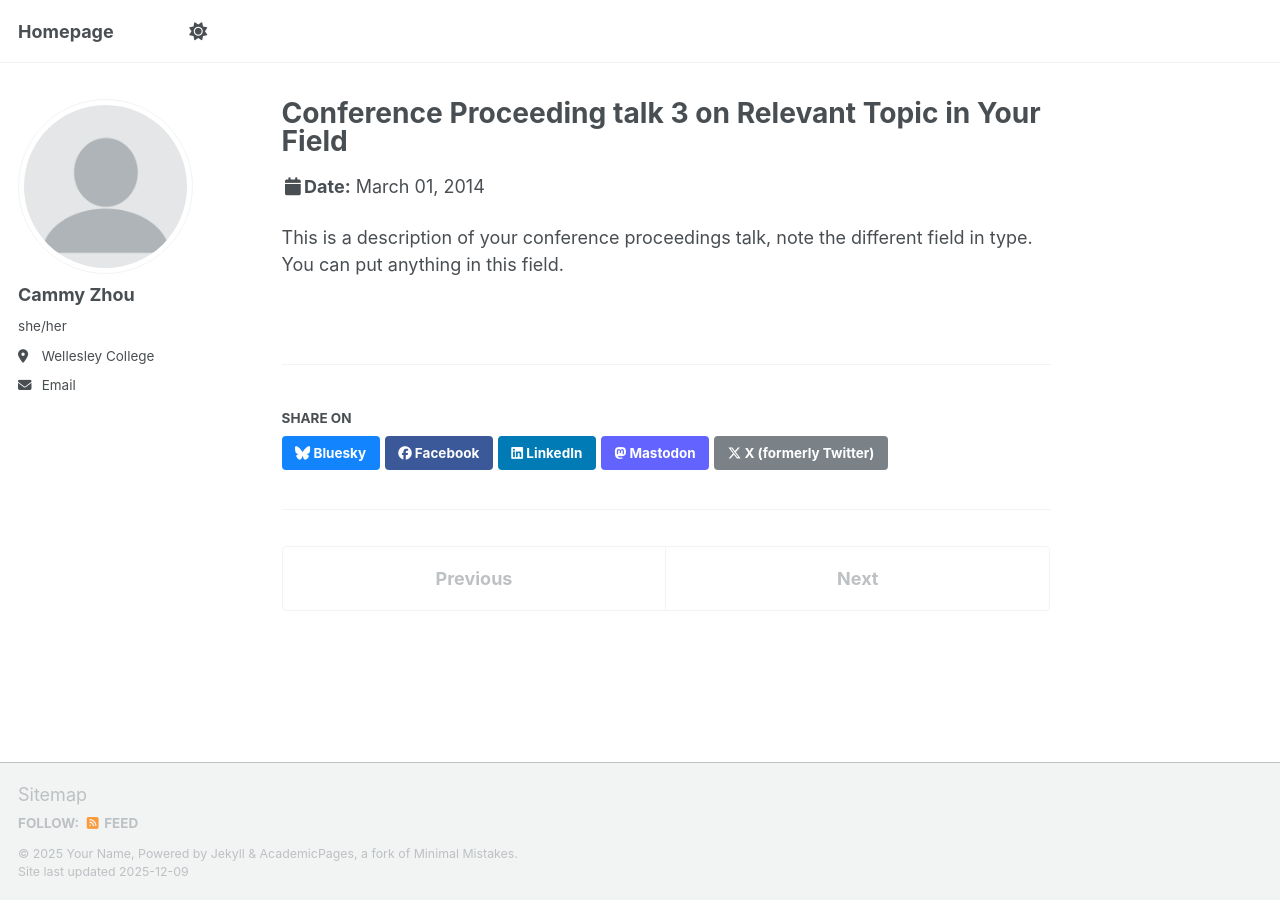
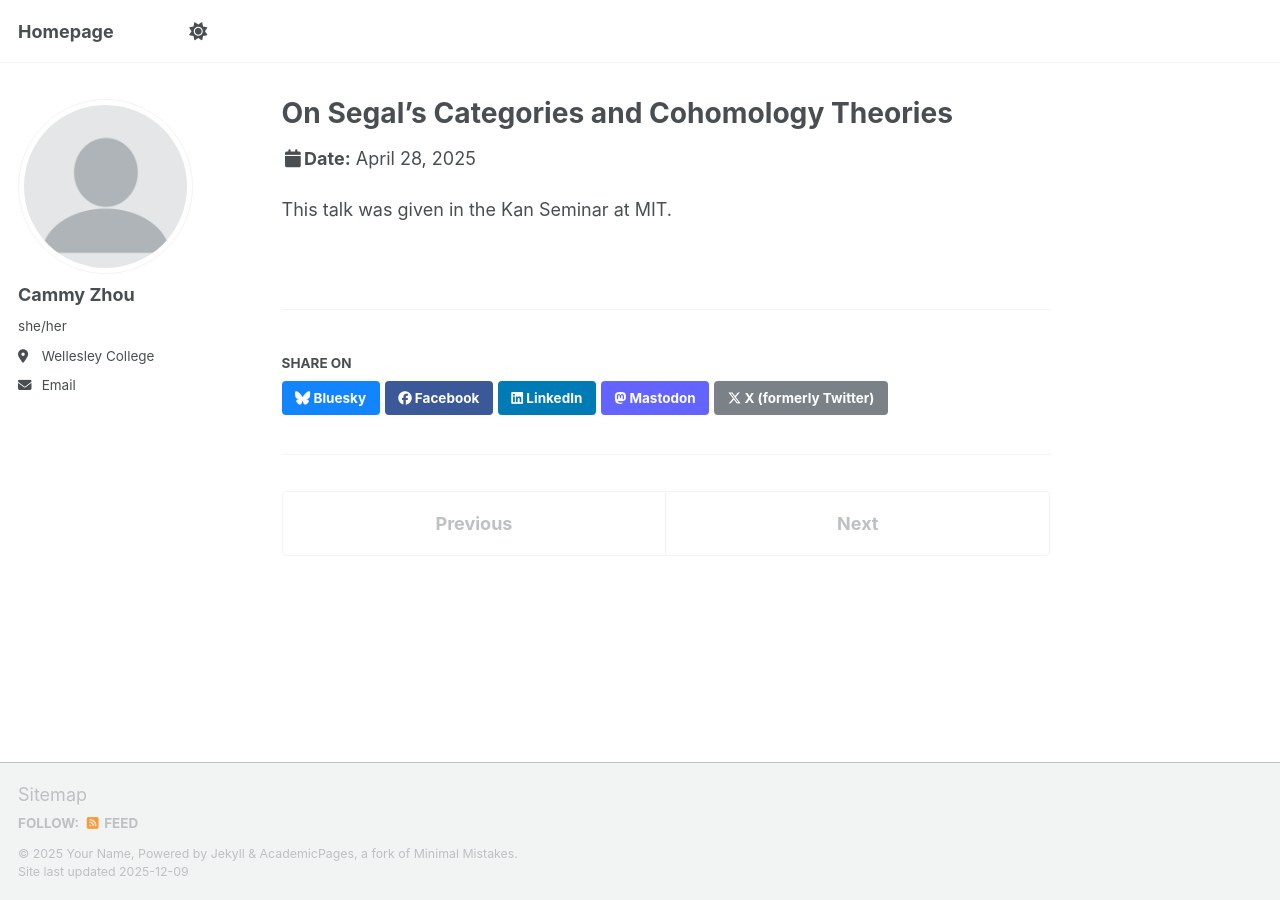
Before and after one commit to cakezhou/cakezhou.github.io, a Jekyll site: the page built from _talks/2014-03-01-talk-3.md, in a window 1280 px wide. Built offline with Jekyll 4.4.1, drawn with Linux system fonts in a browser that asks for light colours; a script bundle is joined from its source files by our own code; library files that are not in the unit come from our copies.

Commit message:
Modify talk metadata for seminar at MIT
Updated talk details including title, type, venue, date, and location.

```diff
--- a/_talks/2014-03-01-talk-3.md
+++ b/_talks/2014-03-01-talk-3.md
@@ -1,11 +1,11 @@
 ---
-title: "Conference Proceeding talk 3 on Relevant Topic in Your Field"
+title: "On Segal's Categories and Cohomology Theories"
 collection: talks
-type: "Conference proceedings talk"
+type: "Seminar talk"
 permalink: /talks/2014-03-01-talk-3
-venue: "Testing Institute of America 2014 Annual Conference"
-date: 2014-03-01
-location: "Los Angeles, CA, USA"
+venue: "MIT Mathematics Department"
+date: 2025-04-28
+location: "Cambridge, MA, USA"
 ---
 
-This is a description of your conference proceedings talk, note the different field in type. You can put anything in this field.
+This talk was given in the Kan Seminar at MIT.
```
